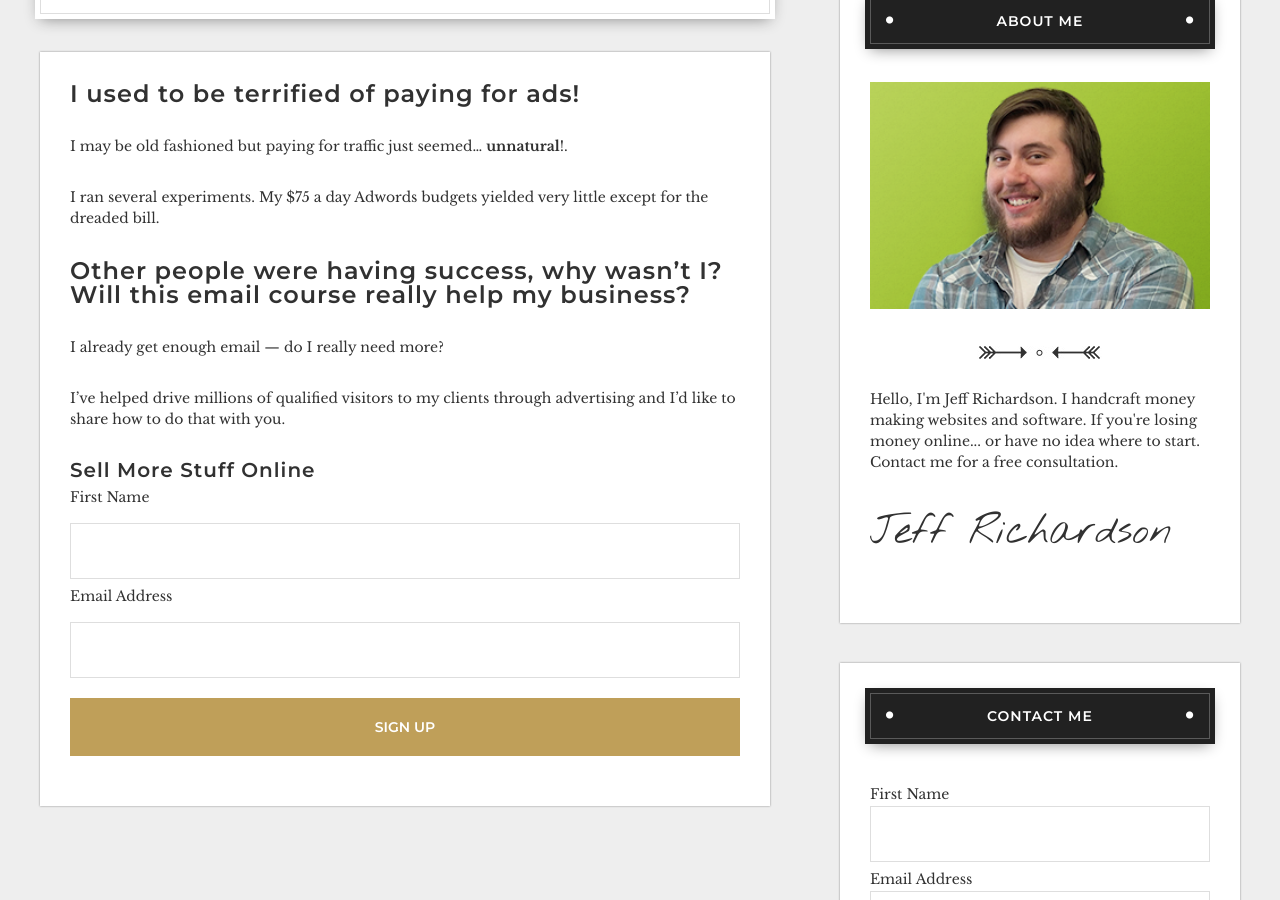
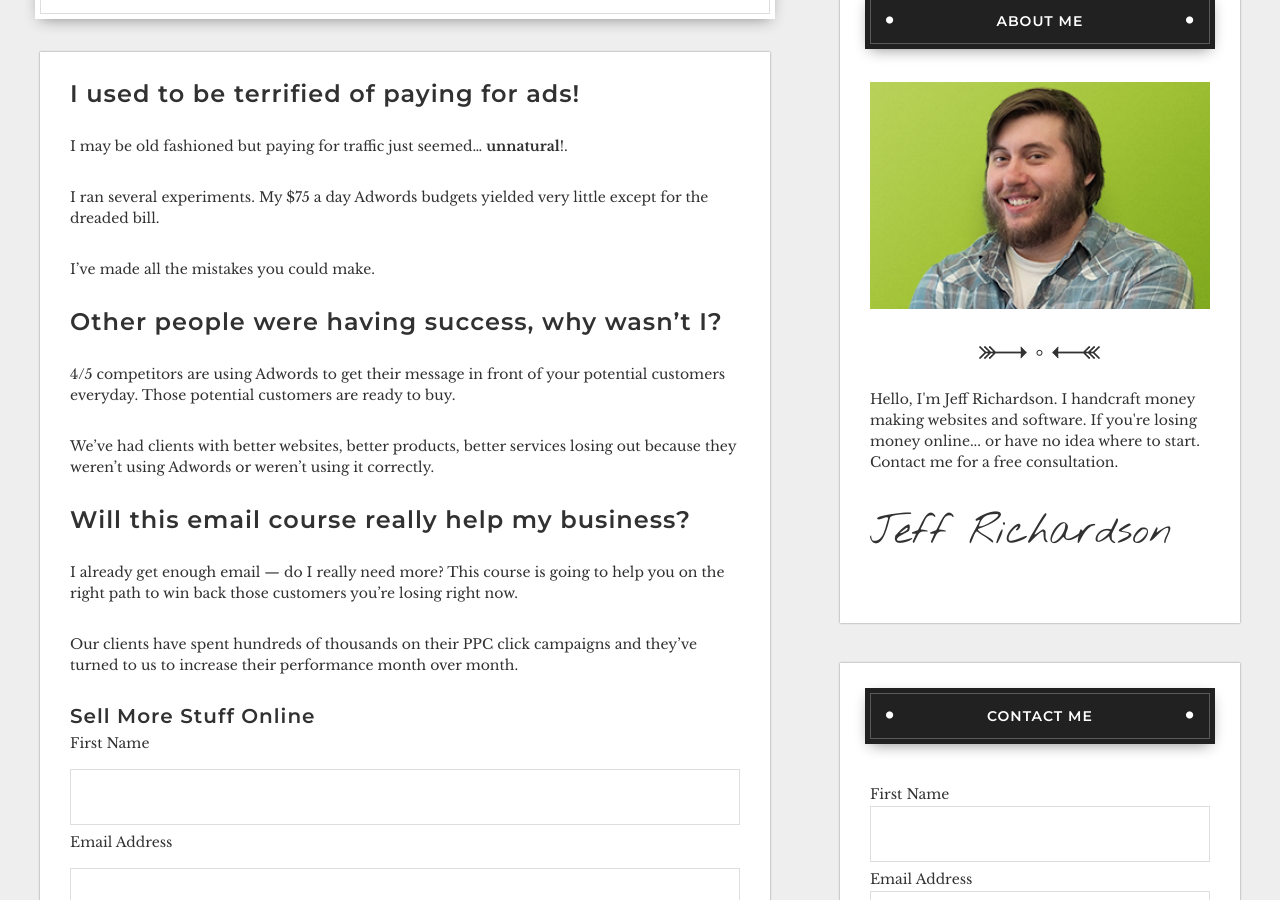
Before and after one commit to jeffAwesome/jeffAwesome2.0, a Jekyll site: the page built from sell-more-stuff.md, in a window 1280 px wide and 900 px high, scrolled down 392 px. Built offline with Jekyll 4.4.1, drawn with Linux system fonts in a browser that asks for light colours; nearby versions of some CDN libraries.

Commit message:
sell more online updated copy

```diff
--- a/sell-more-stuff.md
+++ b/sell-more-stuff.md
@@ -14,18 +14,27 @@ I may be old fashioned but paying for traffic just seemed...
 I ran several experiments. My $75 a day Adwords budgets yielded very
 little except for the dreaded bill.
 
+I've made all the mistakes you could make.
+
 Other people were having success, why wasn't I?
 ================================================
+4/5 competitors are using Adwords to get their message in front of
+your potential customers everyday. Those potential customers are
+ready to buy.
 
+We've had clients with better websites, better products, better services
+losing out because they weren't using Adwords or weren't using it correctly.
 
 
 Will this email course really help my business?
 ================
 
 I already get enough email — do I really need more?
+This course is going to help you on the right path to win back those
+customers you're losing right now.
 
-I've helped drive millions of qualified visitors to my clients
-through advertising and I'd like to share how to do that with you.
+Our clients have spent hundreds of thousands on their PPC click campaigns
+and they've turned to us to increase their performance month over month.
 
 
 
```
